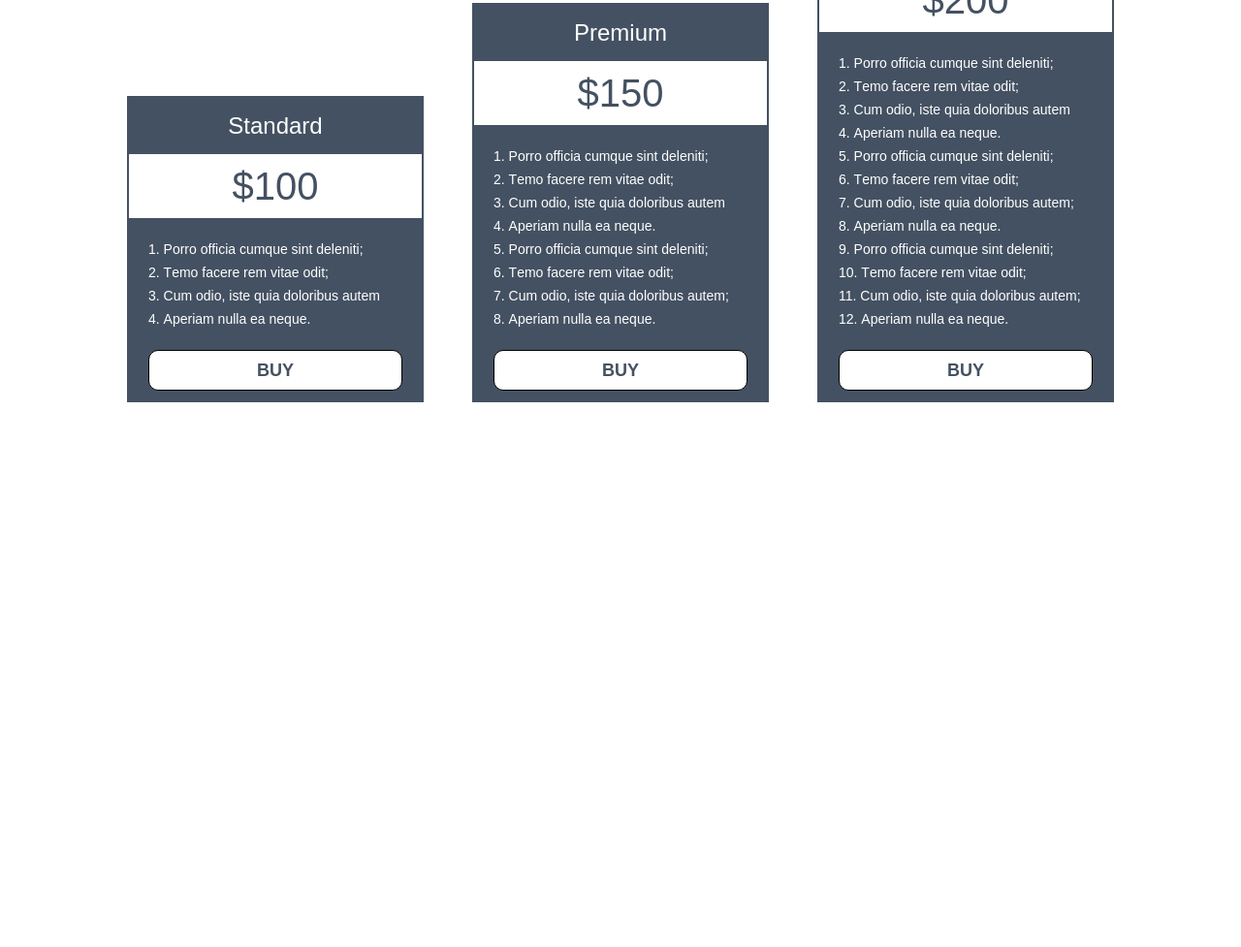
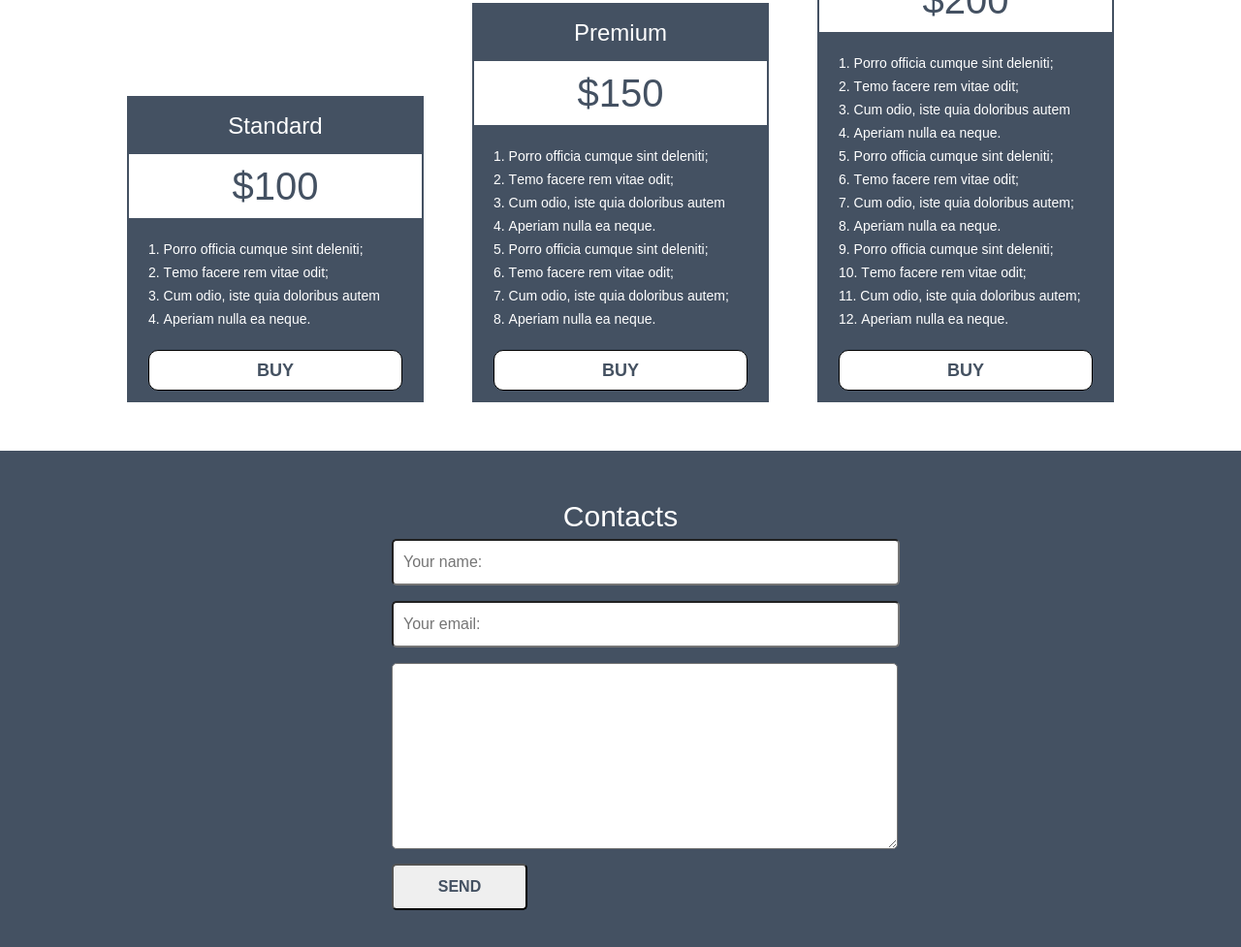
Before and after one commit to weakaura/geekbrains, a plain HTML site: page project/project/index.html in a window 1280 px wide. Shown: the part 2283-3260 px from the top of the page at 97% size. Before the commit the page ends 2748 px from the top, so only its background shows below. Drawn offline with Linux system fonts and the light colour scheme.

Commit message:
homework4
11.03.21

```diff
--- a/project/project/css/style.css
+++ b/project/project/css/style.css
@@ -370,3 +370,69 @@ line-height: 18px;
 font-weight: 700;
 color: #445161;
 }
+.footer {
+  background-color: #445162;
+  width: 100%;
+  padding: 50px;
+  box-sizing: border-box;
+}
+.footer-header {
+  display: block;
+  text-align: center;
+  color: #fff;
+  font-size: 30px;
+  line-height: 36px;
+  font-weight: 400;
+  margin: 0 auto;
+  width: 100%;
+}
+.form {
+  width: 500px;
+  border: none;
+  margin: 0 auto;
+  display: flex;
+  flex-direction: column;
+}
+input[type="name"] {
+  padding: 10px;
+  width: 500px;
+  font-size: 16px;
+  line-height: 24px;
+  font-weight: 400;
+  color: #445162;
+  border-radius: 5px;
+}
+input[type="email"] {
+  padding: 10px;
+  width: 500px;
+  font-size: 16px;
+  line-height: 24px;
+  font-weight: 400;
+  color: #445162;
+  border-radius: 5px;
+}
+textarea {
+  display: block;
+  padding: 10px;
+  width: 500px;
+  height: 170px;
+  font-size: 16px;
+  line-height: 24px;
+  font-weight: 400;
+  color: #445162;
+  border-radius: 5px;
+}
+input[type="submit"] {
+  padding: 10px;
+  width: 140px;
+  font-size: 16px;
+  line-height: 24px;
+  font-weight: 700;
+  text-transform: uppercase;
+  color: #445162;
+  border-radius: 5px;
+  align-self: center;
+}
+fieldset {
+  border: 0 none;
+}
--- a/project/project/index.html
+++ b/project/project/index.html
@@ -196,11 +196,27 @@
 							<span class="btn-txt">buy</span>
 						</a>
 					</div>
-
 				</div>
 			</section>
 		</main>
-		<footer></footer>
+		<footer class="footer">
+			<h2 class="footer-header">Contacts</h2>
+			<form action="#" class="form">
+				<fieldset>
+					<input type="name" placeholder="Your name:">
+				</fieldset>
+				<fieldset>
+					<input type="email" placeholder="Your email:">
+				</fieldset>
+				<fieldset>
+					<textarea name="textarea" id="textarea" cols="30" rows="10" placeholder="Your message:">
+								</textarea>
+				</fieldset>
+				<fieldset>
+					<input type="submit" value="send">
+				</fieldset>
+			</form>
+		</footer>
 	</div>
 </body>
 
```
